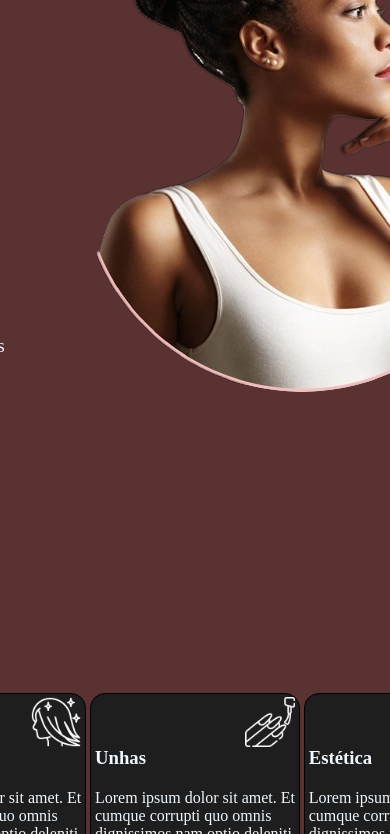
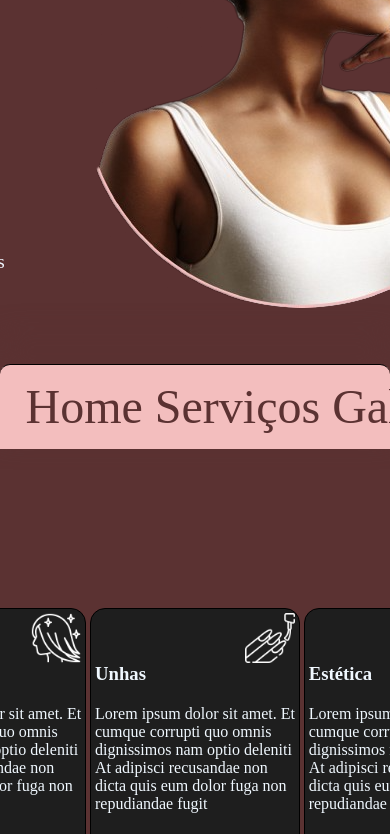
Before and after one commit to FernandoCristofolini/PIUniville, a plain HTML site: page index.html in a window 390 px wide. Shown: the part 396-1230 px from the top of the page. Drawn offline with Linux system fonts and the light colour scheme.

Commit message:
Update menu.css

```diff
--- a/css/menu.css
+++ b/css/menu.css
@@ -1,5 +1,7 @@
 @import url('https://fonts.googleapis.com/css2?family=Righteous&display=swap');
 @import url('https://fonts.googleapis.com/css2?family=Lato:wght@300&display=swap');
+@media screen and (max-width: 6000px)
+{
 .header{
     display: flex;
     justify-content: space-evenly;
@@ -43,3 +45,34 @@
     padding: 6px;
     transition: 0.1s;
 }
+}
+
+/* --------- Configuração mobile ---------*/
+@media screen and (max-width: 1024px)
+{
+.header{
+    margin-top: 90vh;
+    position:fixed;
+    justify-content: space-around;
+    border-radius: 10px 10px 0px 0px;
+    border-top: solid 1px black;
+    -webkit-box-shadow: 1px -20px 31px 4px rgba(91,50,50,1);
+    -moz-box-shadow: 1px -20px 31px 4px rgba(91,50,50,1);
+    box-shadow: 1px -20px 31px 4px rgba(91,50,50,1);
+}
+.head-logo{
+    display: none;
+}
+.head-align{
+    margin-left: 5vw;
+    width: 100vw;
+    justify-content: space-around;
+}
+.header a{
+    text-decoration: none;
+    color: #5b3232;
+    border-radius: 5px;
+    font-size: 3rem;
+    transition: transform 0.2s;
+}
+}
```
